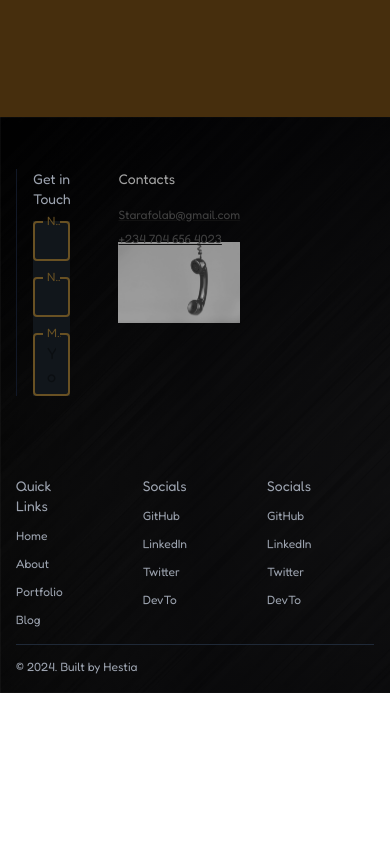
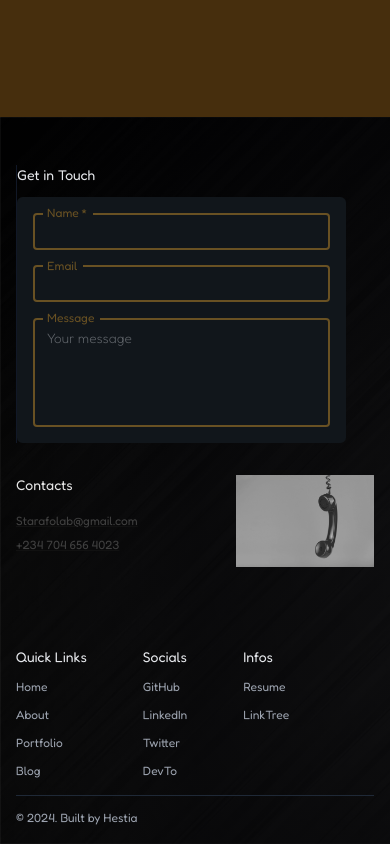
Before and after one commit to Hestia-Arc/react-portfolio, a React (Create React App) app: page / in a window 390 px wide. Shown: the part 1370-2214 px from the top of the page. Before the commit the page ends 2063 px from the top, so only its background shows below. Built offline with nearby package versions, Linux system fonts and the light colour scheme.

Commit message:
make footer responsive

```diff
--- a/src/UI/pages.js
+++ b/src/UI/pages.js
@@ -6,6 +6,11 @@ export const PaddedBox = styled(Box)(props => ({
   [props.theme.breakpoints.down("sm")]:
   {
     padding: '0 1rem',
+
+  },
+  [props.theme.breakpoints.only("sm") ]:
+  {
+    padding: '0 1.8rem',
 
   },
 
--- a/src/components/Footer.js
+++ b/src/components/Footer.js
@@ -1,4 +1,11 @@
-import { Box, Stack, TextField, Typography, useTheme } from "@mui/material";
+import {
+  Box,
+  Stack,
+  TextField,
+  styled,
+  Typography,
+  useTheme,
+} from "@mui/material";
 import React from "react";
 import darkbg from "../data/c-bg.png";
 import PhoneBg from "../images/phone3.jpg";
@@ -6,6 +13,14 @@ import PhoneBg from "../images/phone3.jpg";
 import { PaddedBox } from "../UI/pages";
 import { tokens } from "../theme";
 
+const StyledTitle = styled(Typography)((props) => ({
+  color: props.colors.grey[200],
+}));
+
+const LinkBox = ({ link, text }) => {
+  return <Typography variant="xsText">{text}</Typography>;
+};
+// ----------------------------------------
 function Footer(props) {
   const theme = useTheme();
   const colors = tokens(theme.palette.mode);
@@ -30,67 +45,79 @@ function Footer(props) {
           }}
         >
           <Stack
-            direction={{xs:"column-reverse", sm:"row"}}
+            direction={{ xs: "column-reverse", sm: "row" }}
             spacing={10}
             sx={{
-              height: {xs: "30rem", sm:"275px"},
+              minHeight: { xs: "300px", sm: "275px" },
               paddingBottom: "1rem",
               marginBottom: "0.5rem",
               borderBottom: `0.5px solid ${colors.grey[800]}`,
             }}
           >
-                        {/* --------  first box*/}
+            {/* --------  first box*/}
 
             <Stack
               direction="row"
-              spacing={10}
+              spacing={{xs:7, sm:2.5, md: 8, lg:10 }}
               // alignItems="center"
-              sx={{ width: "50%" }}
+              sx={{ width: {xs: "100%", sm:"40%", md: "50%"} }}
             >
               {/* --------1 */}
               <Stack spacing={1.5}>
-                <Typography variant="smText">Quick Links</Typography>
-                <Typography variant="xsText">Home</Typography>
-                <Typography variant="xsText">About</Typography>
-                <Typography variant="xsText">Portfolio</Typography>
-                <Typography variant="xsText">Blog</Typography>
+                <StyledTitle variant="smText" colors={colors}>
+                  Quick Links
+                </StyledTitle>
+                <LinkBox text="Home" link="" />
+                <LinkBox text="About" link="" />
+                <LinkBox text="Portfolio" link="" />
+                <LinkBox text="Blog" link="" />
               </Stack>
 
               {/* --------2 */}
               <Stack spacing={1.5}>
-                <Typography variant="smText">Socials</Typography>
-                <Typography variant="xsText">GitHub</Typography>
-                <Typography variant="xsText">LinkedIn</Typography>
-                <Typography variant="xsText">Twitter</Typography>
-                <Typography variant="xsText">DevTo</Typography>
+                <StyledTitle variant="smText" colors={colors}>
+                  Socials
+                </StyledTitle>
+                <LinkBox text="GitHub" link="" />
+                <LinkBox text="LinkedIn" link="" />
+                <LinkBox text="Twitter" link="" />
+                <LinkBox text="DevTo" link="" />
               </Stack>
 
               {/* --------3*/}
               <Stack spacing={1.5}>
-                <Typography variant="smText">Socials</Typography>
-                <Typography variant="xsText">GitHub</Typography>
-                <Typography variant="xsText">LinkedIn</Typography>
-                <Typography variant="xsText">Twitter</Typography>
-                <Typography variant="xsText">DevTo</Typography>
+                <StyledTitle variant="smText" colors={colors}>
+                  Infos
+                </StyledTitle>
+                <LinkBox text="Resume" link="" />
+                <LinkBox text="LinkTree" link="" />
+                {/* <LinkBox text='Home' link='' /> */}
+                {/* <LinkBox text='Home' link='' /> */}
               </Stack>
             </Stack>
 
             {/* --------4   second box*/}
-            <Stack direction="row" spacing={4} sx={{ width: "50%" }}>
+            <Stack direction={{xs: "column", sm:"row"}} spacing={{xs:4, sm: 1}} sx={{ width: {xs: "100%", sm: "58%",md:"50%"} }}>
+              {/* ------------FORM */}
               <Stack
                 spacing={1.5}
                 sx={{
-                  padding: "0 1rem",
+                  width: "330px",
+                  padding: {xs: 0,sm:"0 1rem"},
                   borderLeft: `0.5px solid ${colors.grey[900]}`,
                 }}
               >
-                <Typography variant="smText">Get in Touch</Typography>
+                <StyledTitle variant="smText" colors={colors}>
+                  Get in Touch
+                </StyledTitle>
 
                 <Stack
                   spacing={2}
                   sx={{
                     backgroundColor: "rgb(17,22,27)",
                     color: colors.grey[200],
+                    padding: {xs: 2, sm:1.5},
+                    borderRadius: 1.4,
                   }}
                 >
                   <TextField
@@ -100,32 +127,50 @@ function Footer(props) {
                     color="secondary"
                     focused
                     size="small"
+                    inputProps={{
+                      style: {
+                        color: colors.grey[300],
+                        fontWeight: 300,
+                        fontSize: "0.85rem",
+                      },
+                    }}
                   />
                   <TextField
-                    label="Name"
+                    label="Email"
                     variant="outlined"
                     color="secondary"
                     focused
                     size="small"
+                    inputProps={{
+                      style: { color: colors.grey[300], fontWeight: 300,                        fontSize: "0.85rem",
+                    },
+                    }}
                   />
                   <TextField
                     id="outlined-multiline-static"
-                    label="Multiline"
+                    label="Message"
                     multiline
-                    rows={2}
+                    rows={4}
                     placeholder="Your message"
                     color="secondary"
                     focused
                     size="small"
+                    inputProps={{
+                      style: { color: colors.grey[300], fontWeight: 300,                        fontSize: "0.85rem",
+                    },
+                      label: {
+                        color: '#ffffff',
+                      },
+                    }}
                   />
                 </Stack>
               </Stack>
 
-              {/* --------5*/}
+              {/* --------CONTACT 5*/}
               <Stack
                 spacing={1.5}
                 sx={{
-                  width: "300px",
+                  width: {sm: "180px",md:"200px"},
                   // borderRight: `0.5px solid ${colors.grey[900]}`,
                   height: "100%",
                   background: `url(${PhoneBg})`,
@@ -136,7 +181,9 @@ function Footer(props) {
                   filter: "grayscale(100%)",
                 }}
               >
-                <Typography variant="smText">Contacts</Typography>
+                <StyledTitle variant="smText" colors={colors}>
+                  Contacts
+                </StyledTitle>
 
                 <Stack>
                   <a href="mailto:starafolab@gmail.com">
@@ -162,6 +209,7 @@ function Footer(props) {
               </Stack>
             </Stack>
           </Stack>
+
           <Typography variant="xsText">&copy; 2024. Built by Hestia</Typography>
         </Box>
       </PaddedBox>
```
